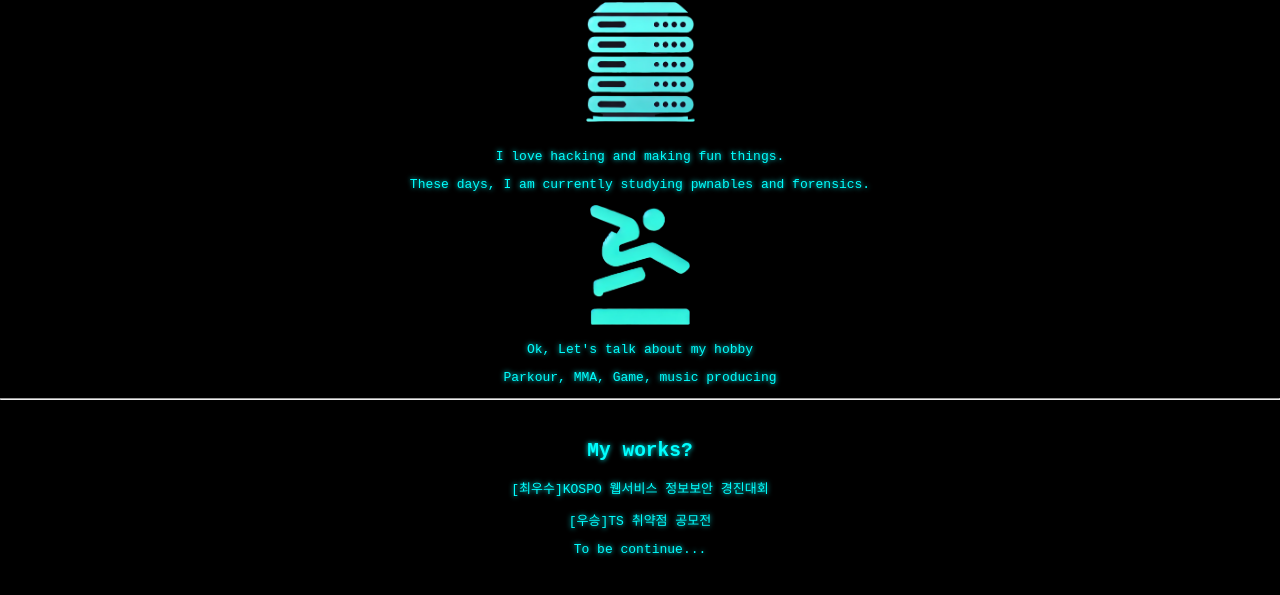
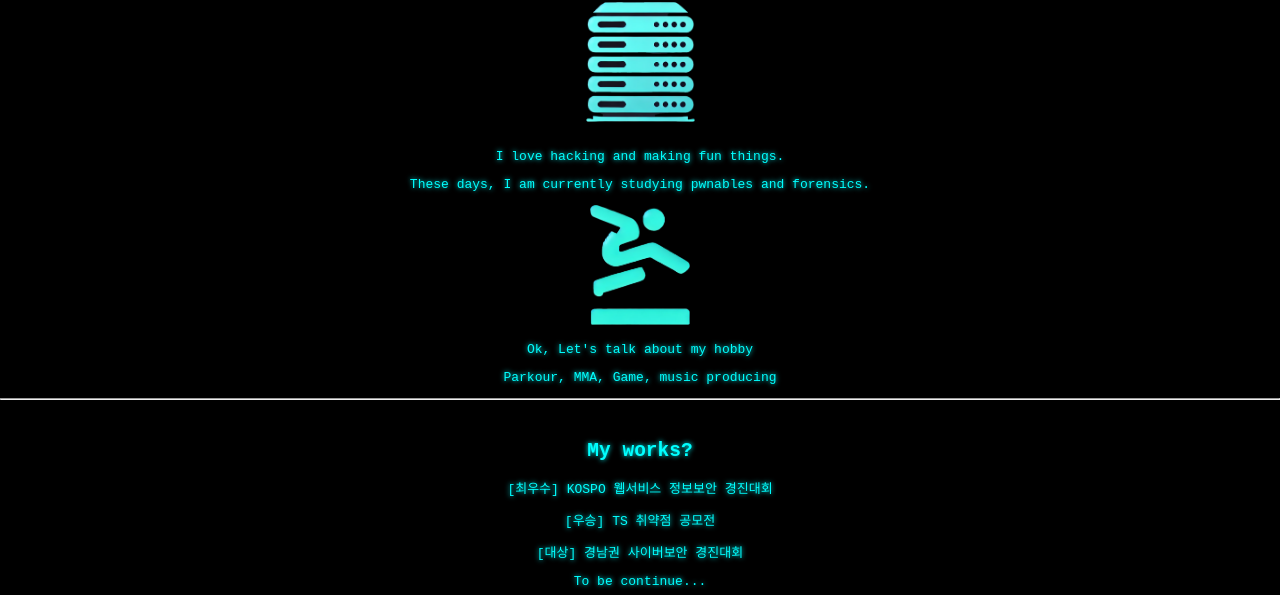
Before and after one commit to zer0d0g-kr/zer0d0g_blog, a plain HTML site: page index.html in a window 1280 px wide. Shown: the part 899-1494 px from the top of the page. Drawn offline with Linux system fonts and the light colour scheme.

Commit message:
New prize!!!!!!!
damnnn

```diff
--- a/index.html
+++ b/index.html
@@ -49,8 +49,9 @@
   <hr>
   <div class="whothefuckisthis-container neon"> <!-- 한것들 -->
     <h2>My works?</h2>
-    <p>[최우수]KOSPO 웹서비스 정보보안 경진대회</p>
-    <p>[우승]TS 취약점 공모전</p>
+    <p>[최우수] KOSPO 웹서비스 정보보안 경진대회</p>
+    <p>[우승] TS 취약점 공모전</p>
+    <p>[대상] 경남권 사이버보안 경진대회 </p>
     <p>To be continue...</p>
   </div>
   <div class="Link-container">
```
